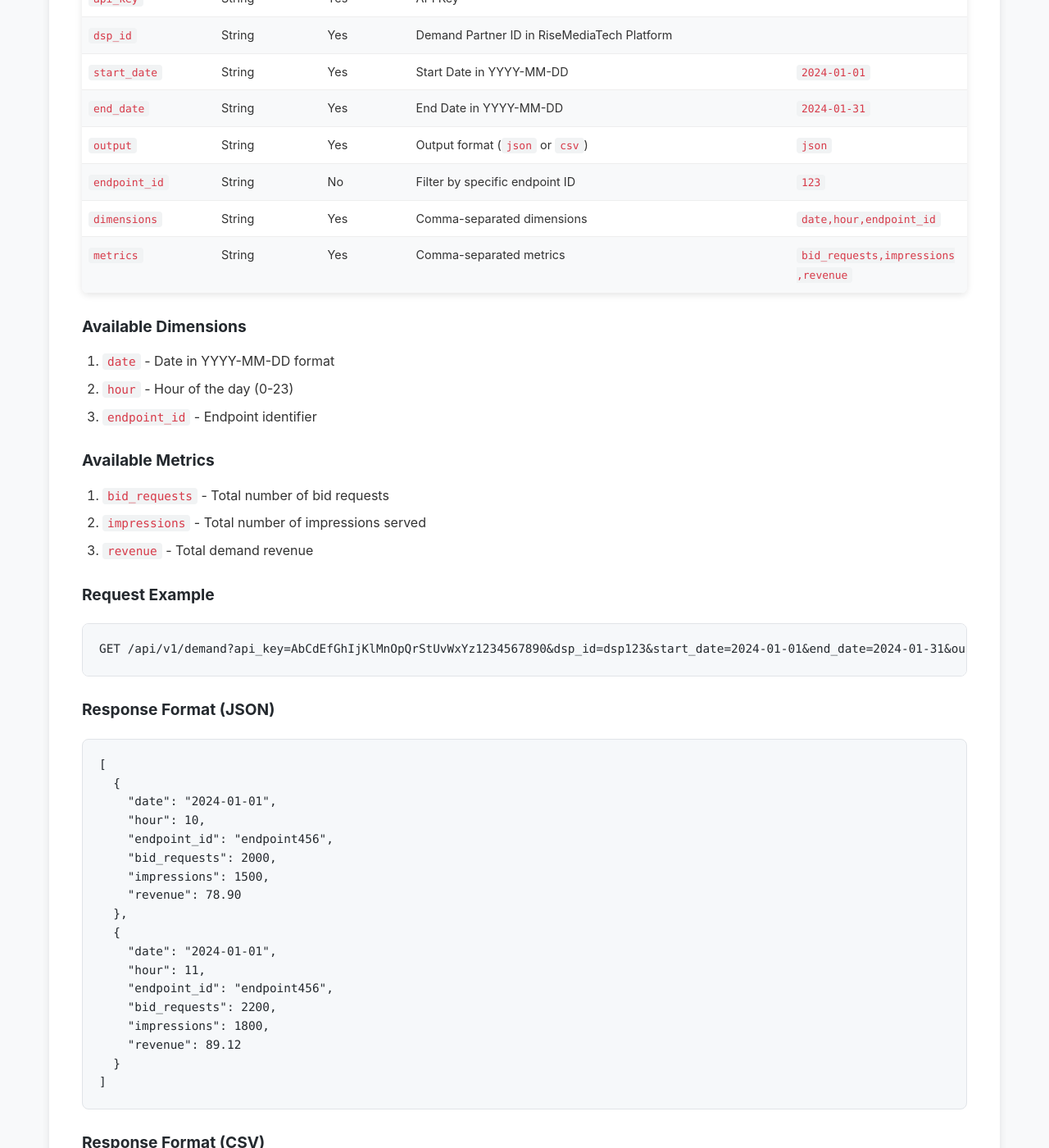
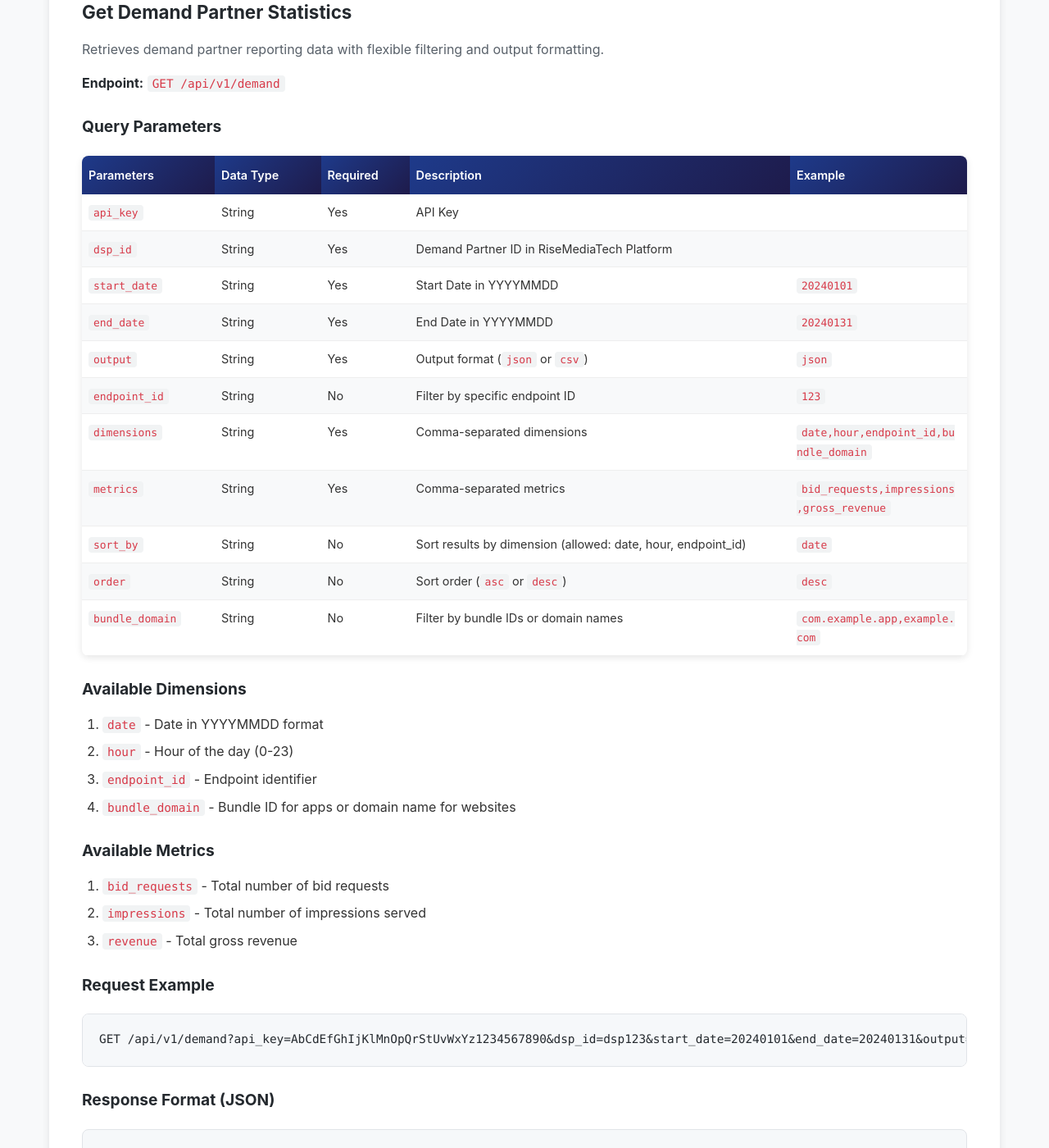
Before and after one commit to smart-exchange-ai-digital/public-api-docs, a Jekyll site: the page built from docs/api-specification.md, in a window 1280 px wide and 1400 px high, scrolled down 3153 px. Shown: the whole window at 82% size. Built offline with Jekyll 4.4.1, drawn with Linux system fonts in a browser that asks for light colours; some of the changed text lies outside the part shown.

Commit message:
Updated documentation as per changes in reporting API

````diff
--- a/docs/api-specification.md
+++ b/docs/api-specification.md
@@ -40,29 +40,33 @@ Retrieves supply partner reporting data with flexible filtering and output forma
 | :---- | :---- | :---- | :---- | :---- |
 | `api_key` | String | Yes | API Key |  |
 | `ssp_id` | String | Yes | Supply Partner ID in RiseMediaTech Platform |  |
-| `start_date` | String | Yes | Start Date in YYYY-MM-DD | `2024-01-01` |
-| `end_date` | String | Yes | End Date in YYYY-MM-DD | `2024-01-31` |
+| `start_date` | String | Yes | Start Date in YYYYMMDD | `20240101` |
+| `end_date` | String | Yes | End Date in YYYYMMDD | `20240131` |
 | `output` | String | Yes | Output format (`json` or `csv`) | `json` |
 | `site_id` | String | No | Filter by specific site ID(s) | `site123` |
-| `dimensions` | String | Yes | Comma-separated dimensions | `date,hour,site_id` |
+| `dimensions` | String | Yes | Comma-separated dimensions | `date,hour,site_id,bundle_domain` |
 | `metrics` | String | Yes | Comma-separated metrics | `ad_requests,impressions,revenue` |
+| `sort_by` | String | No | Sort results by dimension (allowed: date, hour, site_id) | `date` |
+| `order` | String | No | Sort order (`asc` or `desc`) | `desc` |
+| `bundle_domain` | String | No | Filter by bundle IDs or domain names | `com.example.app,example.com` |
 
 #### **Available Dimensions**
 
-1. `date` - Date in YYYY-MM-DD format
+1. `date` - Date in YYYYMMDD format
 2. `hour` - Hour of the day (0-23)
 3. `site_id` - Site identifier
+4. `bundle_domain` - Bundle ID for apps or domain name for websites
 
 #### **Available Metrics**
 
 1. `ad_requests` - Total number of ad requests
 2. `impressions` - Total number of impressions served
-3. `revenue` - Total supply revenue
+3. `revenue` - Total publisher revenue
 
 #### **Request Example**
 
 ```http
-GET /api/v1/supply?api_key=AbCdEfGhIjKlMnOpQrStUvWxYz1234567890&ssp_id=ssp123&start_date=2024-01-01&end_date=2024-01-31&output=json&dimensions=date,hour,site_id&metrics=ad_requests,impressions,revenue&site_id=site123
+GET /api/v1/supply?api_key=AbCdEfGhIjKlMnOpQrStUvWxYz1234567890&ssp_id=ssp123&start_date=20240101&end_date=20240131&output=json&dimensions=date,hour,site_id,bundle_domain&metrics=ad_requests,impressions,revenue&site_id=site123&sort_by=date&order=desc&bundle_domain=com.example.app,example.com
 ```
 
 #### **Response Format (JSON)**
@@ -73,6 +77,7 @@ GET /api/v1/supply?api_key=AbCdEfGhIjKlMnOpQrStUvWxYz1234567890&ssp_id=ssp123&st
     "date": "2024-01-01",
     "hour": 10,
     "site_id": "site123",
+    "bundle_domain": "com.example.app",
     "ad_requests": 1500,
     "impressions": 1200,
     "revenue": 45.67
@@ -81,6 +86,7 @@ GET /api/v1/supply?api_key=AbCdEfGhIjKlMnOpQrStUvWxYz1234567890&ssp_id=ssp123&st
     "date": "2024-01-01",
     "hour": 11,
     "site_id": "site123",
+    "bundle_domain": "example.com",
     "ad_requests": 1800,
     "impressions": 1500,
     "revenue": 52.34
@@ -93,9 +99,9 @@ GET /api/v1/supply?api_key=AbCdEfGhIjKlMnOpQrStUvWxYz1234567890&ssp_id=ssp123&st
 When `output=csv`, the response will be a CSV file with headers:
 
 ```csv
-date,hour,site_id,ad_requests,impressions,revenue
-2024-01-01,10,site123,1500,1200,45.67
-2024-01-01,11,site123,1800,1500,52.34
+date,hour,site_id,bundle_domain,ad_requests,impressions,revenue
+2024-01-01,10,site123,com.example.app,1500,1200,45.67
+2024-01-01,11,site123,example.com,1800,1500,52.34
 ```
 
 ## **Demand Partner API**
@@ -112,29 +118,33 @@ Retrieves demand partner reporting data with flexible filtering and output forma
 | :---- | :---- | :---- | :---- | :---- |
 | `api_key` | String | Yes | API Key |  |
 | `dsp_id` | String | Yes | Demand Partner ID in RiseMediaTech Platform |  |
-| `start_date` | String | Yes | Start Date in YYYY-MM-DD | `2024-01-01` |
-| `end_date` | String | Yes | End Date in YYYY-MM-DD | `2024-01-31` |
+| `start_date` | String | Yes | Start Date in YYYYMMDD | `20240101` |
+| `end_date` | String | Yes | End Date in YYYYMMDD | `20240131` |
 | `output` | String | Yes | Output format (`json` or `csv`) | `json` |
 | `endpoint_id` | String | No | Filter by specific endpoint ID | `123` |
-| `dimensions` | String | Yes | Comma-separated dimensions | `date,hour,endpoint_id` |
-| `metrics` | String | Yes | Comma-separated metrics | `bid_requests,impressions,revenue` |
+| `dimensions` | String | Yes | Comma-separated dimensions | `date,hour,endpoint_id,bundle_domain` |
+| `metrics` | String | Yes | Comma-separated metrics | `bid_requests,impressions,gross_revenue` |
+| `sort_by` | String | No | Sort results by dimension (allowed: date, hour, endpoint_id) | `date` |
+| `order` | String | No | Sort order (`asc` or `desc`) | `desc` |
+| `bundle_domain` | String | No | Filter by bundle IDs or domain names | `com.example.app,example.com` |
 
 #### **Available Dimensions**
 
-1. `date` - Date in YYYY-MM-DD format
+1. `date` - Date in YYYYMMDD format
 2. `hour` - Hour of the day (0-23)
 3. `endpoint_id` - Endpoint identifier
+4. `bundle_domain` - Bundle ID for apps or domain name for websites
 
 #### **Available Metrics**
 
 1. `bid_requests` - Total number of bid requests
 2. `impressions` - Total number of impressions served
-3. `revenue` - Total demand revenue
+3. `revenue` - Total gross revenue
 
 #### **Request Example**
 
 ```http
-GET /api/v1/demand?api_key=AbCdEfGhIjKlMnOpQrStUvWxYz1234567890&dsp_id=dsp123&start_date=2024-01-01&end_date=2024-01-31&output=json&dimensions=date,hour,endpoint_id&metrics=bid_requests,impressions,revenue&endpoint_id=endpoint456
+GET /api/v1/demand?api_key=AbCdEfGhIjKlMnOpQrStUvWxYz1234567890&dsp_id=dsp123&start_date=20240101&end_date=20240131&output=json&dimensions=date,hour,endpoint_id,bundle_domain&metrics=bid_requests,impressions,gross_revenue&endpoint_id=endpoint456&sort_by=date&order=desc&bundle_domain=com.example.app,example.com
 ```
 
 #### **Response Format (JSON)**
@@ -145,6 +155,7 @@ GET /api/v1/demand?api_key=AbCdEfGhIjKlMnOpQrStUvWxYz1234567890&dsp_id=dsp123&st
     "date": "2024-01-01",
     "hour": 10,
     "endpoint_id": "endpoint456",
+    "bundle_domain": "com.example.app",
     "bid_requests": 2000,
     "impressions": 1500,
     "revenue": 78.90
@@ -153,6 +164,7 @@ GET /api/v1/demand?api_key=AbCdEfGhIjKlMnOpQrStUvWxYz1234567890&dsp_id=dsp123&st
     "date": "2024-01-01",
     "hour": 11,
     "endpoint_id": "endpoint456",
+    "bundle_domain": "example.com",
     "bid_requests": 2200,
     "impressions": 1800,
     "revenue": 89.12
@@ -165,9 +177,9 @@ GET /api/v1/demand?api_key=AbCdEfGhIjKlMnOpQrStUvWxYz1234567890&dsp_id=dsp123&st
 When `output=csv`, the response will be a CSV file with headers:
 
 ```csv
-date,hour,endpoint_id,bid_requests,impressions,revenue
-2024-01-01,10,endpoint456,2000,1500,78.90
-2024-01-01,11,endpoint456,2200,1800,89.12
+date,hour,endpoint_id,bundle_domain,bid_requests,impressions,gross_revenue
+2024-01-01,10,endpoint456,com.example.app,2000,1500,78.90
+2024-01-01,11,endpoint456,example.com,2200,1800,89.12
 ```
 
 ## **Error Handling**
@@ -220,8 +232,7 @@ The API uses standard HTTP status codes and returns detailed error information i
   "type": "about:blank",
   "title": "Bad Request",
   "status": 400,
-  "detail": "start_date must be in YYYY-MM-DD format",
-  "instance": "/api/v1/demand",
+  "detail": "start_date must be in YYYYMMDD format",
   "description": "Required field(s) missing or contain(s) invalid field(s) value, please try again."
 }
 ```
````
Also changed, not shown: other parts of docs/api-specification.md (+1 -1 lines).
